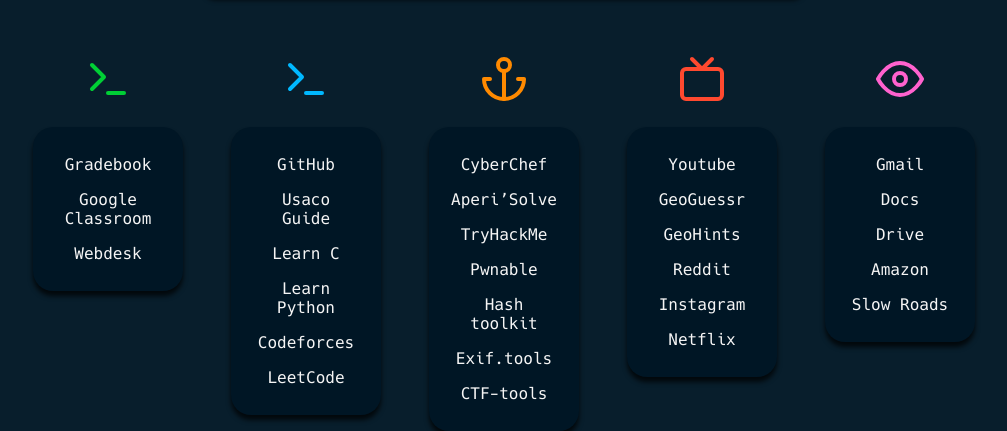
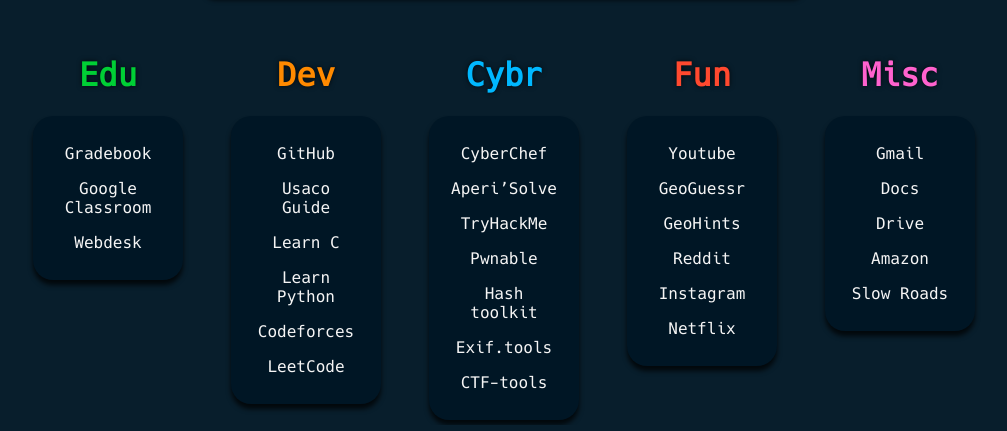
Before and after one commit to b3at1/HomePageFirefox, a plain HTML site: page index.html in a window 1280 px wide. Shown: the part 375-806 px from the top of the page, without its empty margins (136-1143 px from the left). Drawn offline with Linux system fonts and the light colour scheme.

Commit message:
colored titles instead of images

```diff
--- a/index.html
+++ b/index.html
@@ -35,8 +35,8 @@
 
       <div class="bookmark">
         <div class="category">
-          <div class="icon"><img src="icons/code.svg" /></div>
-          <div class="bookmarks cod">
+          <div class="desc edu"><h1>Edu</h1></div>
+          <div class="bookmarks edu">
             <li><a class="bm" href="https://gradebook.pisd.edu/pinnacle/gradebook/logon.aspx">Gradebook</a></li>
             <li><a class="bm" href="https://classroom.google.com/u/1/">Google Classroom</a></li>
             <li><a class="bm" href="http://webdesk.pisd.edu/">Webdesk</a></li>
@@ -44,8 +44,8 @@
         </div>
 
         <div class="category">
-          <div class="icon"><img src="icons/code2.svg" /></div>
-          <div class="bookmarks mus">
+          <div class="desc dev"><h1>Dev</h1></div>
+          <div class="bookmarks dev">
             <li><a class="bm" href="https://github.com/">GitHub</a></li>
             <li><a class="bm" href="https://usaco.guide/">Usaco<br>Guide</a></li>
             <li><a class="bm" href="https://www.learn-c.org/">Learn C</a></li>
@@ -56,8 +56,8 @@
         </div>
 
         <div class="category">
-          <div class="icon"><img src="icons/docs.svg" /></div>
-          <div class="bookmarks doc">
+          <div class="desc cybr"><h1>Cybr</h1></div>
+          <div class="bookmarks cybr">
             <li><a class="bm" href="https://gchq.github.io/CyberChef/">CyberChef</a></li>
             <li><a class="bm" href="https://aperisolve.fr/">Aperi’Solve</a></li>
             <li><a class="bm" href="https://tryhackme.com/dashboard">TryHackMe</a></li>
@@ -69,7 +69,7 @@
         </div>
 
         <div class="category">
-          <div class="icon"><img src="icons/entertainment.svg" /></div>
+          <div class="desc ent"><h1>Fun</h1></div>
           <div class="bookmarks ent">
             <li><a class="bm" href="https://www.youtube.com/">Youtube</a></li>
             <li><a class="bm" href="https://www.geoguessr.com/">GeoGuessr</a></li>
@@ -81,8 +81,8 @@
         </div>
 
         <div class="category">
-          <div class="icon"><img src="icons/art.svg" /></div>
-          <div class="bookmarks art">
+          <div class="desc misc"><h1>Misc</h1></div>
+          <div class="bookmarks misc">
             <li><a class="bm" href="https://mail.google.com/mail/u/0/">Gmail</a></li>
             <li><a class="bm" href="https://docs.google.com/document/u/0/">Docs</a></li>
             <li><a class="bm" href="https://drive.google.com/drive/u/0/">Drive</a></li>
--- a/style.css
+++ b/style.css
@@ -75,6 +75,34 @@ body {
   margin: 20px;
 }
 
+/* .desc supersedes .icon */
+.desc{
+  font-family: Hack;
+  font-size: 16px;
+  text-align: center;
+  padding: 8px;
+  color: whitesmoke;
+  margin: 0;
+  padding: 0;
+  text-align: center;
+  font-weight: bold;
+  text-shadow: 0px 0px 5px rgba(0, 0, 0, 0.75);
+}
+.desc.ent {
+  color: #FF492F;
+}
+.desc.edu {
+  color: #00CF35;
+}
+.desc.dev {
+  color: #FF8A00;
+}
+.desc.cybr {
+  color: #00B8FF;
+}
+.desc.misc {
+  color: #FF62CE;
+}
 
 .input_box {
   border: none;
@@ -169,7 +197,6 @@ a:hover {
   margin: 0;
   font-weight: bold;
   transition: color .1s, font-weight .1s, font-size 0.1s ease-out;
-
 }
 
 div.search_box:hover{
@@ -182,11 +209,11 @@ div.bookmarks:hover{
   transition: transform 0.1s;
 }
 
-div.bookmarks.cod a:hover {
+div.bookmarks.edu a:hover {
   color: #00CF35;
 }
 
-div.bookmarks.doc a:hover {
+div.bookmarks.dev a:hover {
   color: #FF8A00;
 }
 
@@ -194,10 +221,10 @@ div.bookmarks.ent a:hover {
   color: #FF492F;
 }
 
-div.bookmarks.mus a:hover {
+div.bookmarks.cybr a:hover {
   color: #00B8FF;
 }
 
-div.bookmarks.art a:hover {
+div.bookmarks.misc a:hover {
   color: #FF62CE;
 }
```
